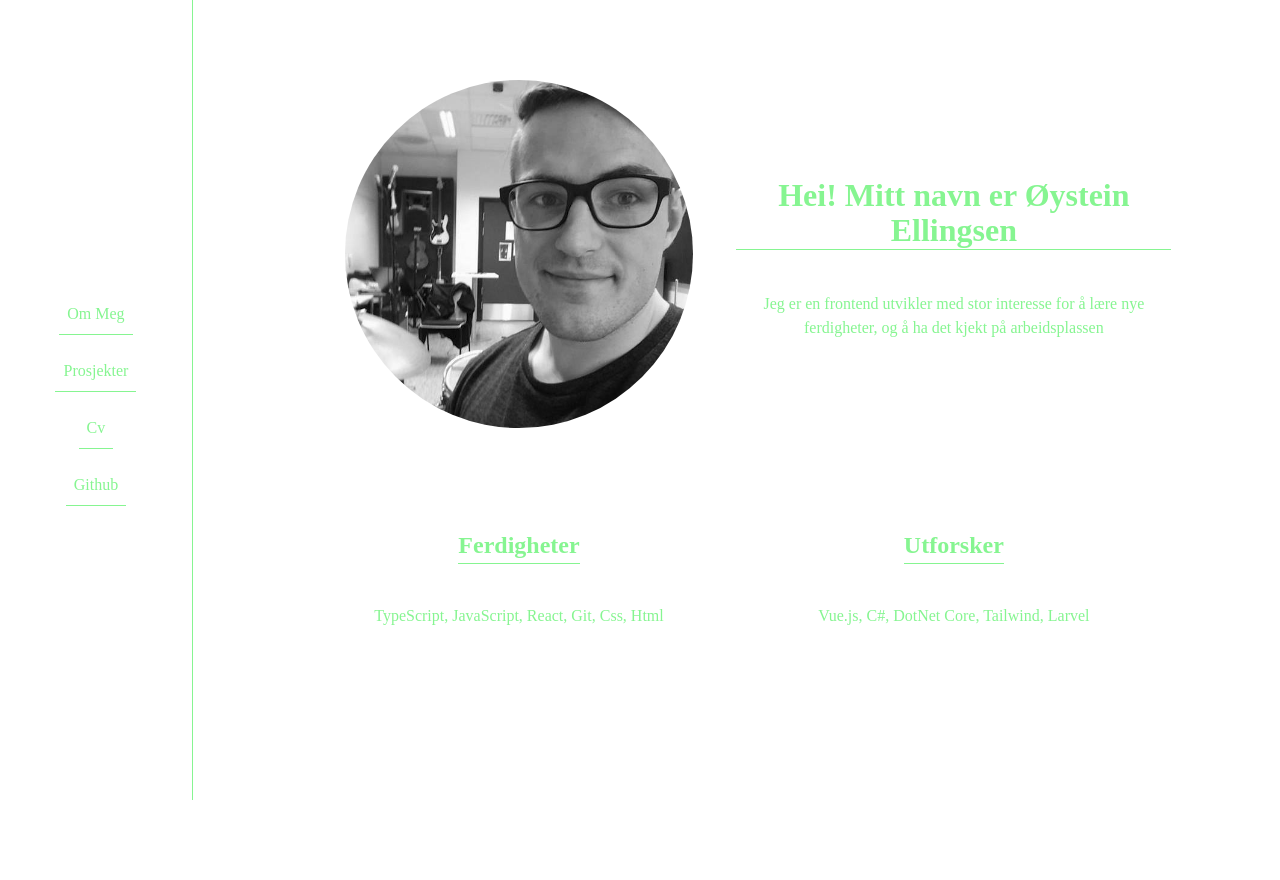
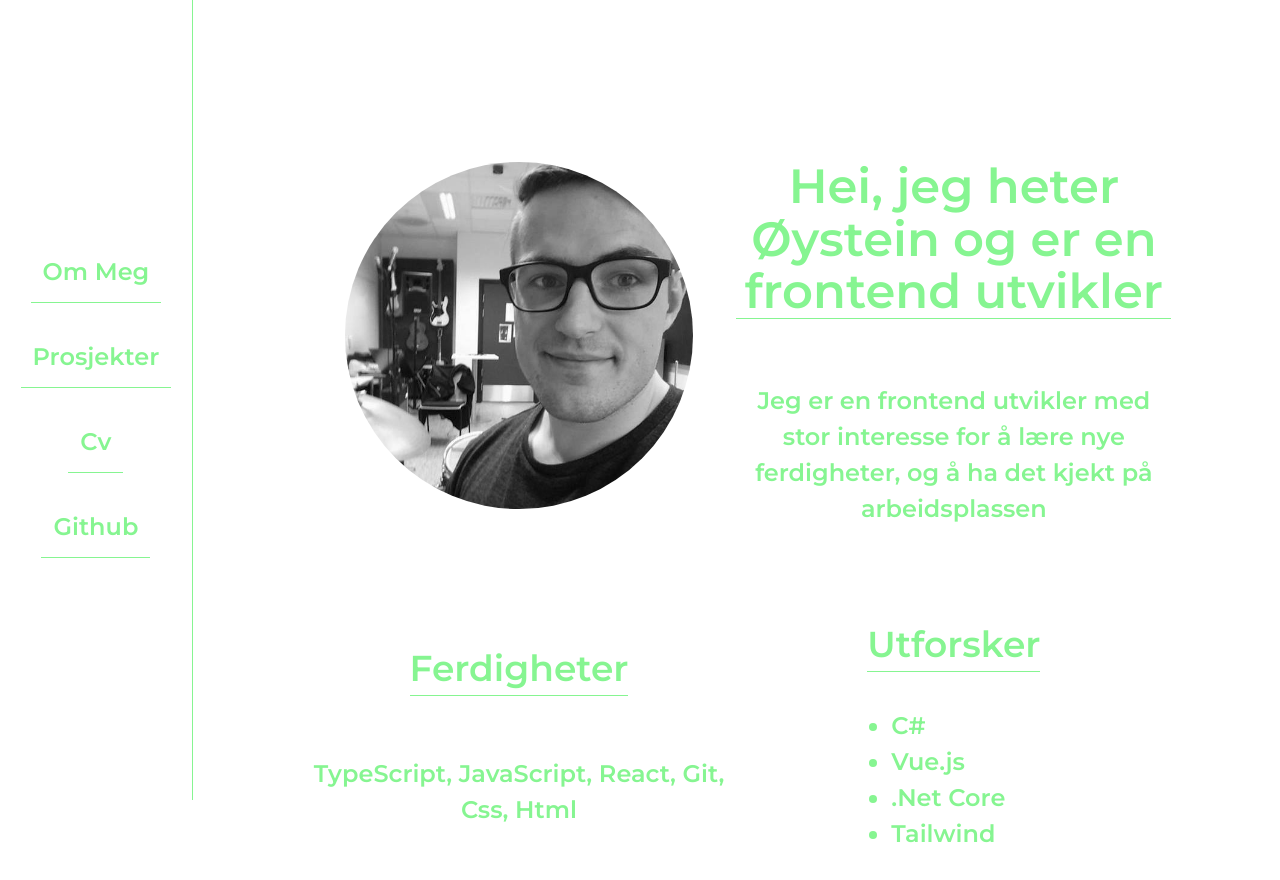
Before and after one commit to OysteinKoder/portfolio, a React (Vite) app: page / in a window 1280 px wide. Shown: the top 880 px of the page. Before the commit the page ends 800 px from the top, so only its background shows below. Built offline with nearby package versions, Linux system fonts and the light colour scheme.

Commit message:
continued work on card component

```diff
--- a/index.html
+++ b/index.html
@@ -6,9 +6,10 @@
     <link rel="preconnect" href="https://fonts.googleapis.com" />
     <link rel="preconnect" href="https://fonts.gstatic.com" crossorigin />
     <link
-      href="https://fonts.googleapis.com/css2?family=Lato:ital,wght@0,400;1,900&display=swap"
+      href="https://fonts.googleapis.com/css2?family=Montserrat:wght@200;400;600&display=swap"
       rel="stylesheet"
     />
+
     <meta name="viewport" content="width=device-width, initial-scale=1.0" />
     <title>Vite + React + TS</title>
   </head>
--- a/src/components/Card.tsx
+++ b/src/components/Card.tsx
@@ -4,6 +4,7 @@ import {
   CardTitle,
   StyledCard,
   StyledCardImage,
+  StyledUl,
 } from "./card/cardStyles";
 import { FC } from "react";
 
@@ -11,6 +12,8 @@ const techIcons = {
   react:
     "https://upload.wikimedia.org/wikipedia/commons/thumb/a/a7/React-icon.svg/1280px-React-icon.svg.png",
 };
+
+const skills = ["C#", "Vue.js", ".Net Core", "Tailwind"];
 
 interface CardProps {
   variant?: "image" | "titleAndText" | "headerAndText" | "headerAndImage";
@@ -21,7 +24,7 @@ interface CardProps {
   bottomLeftTitle?: string;
   bottomLeftText?: string;
   bottomRightTitle?: string;
-  bottomRightText?: string;
+  bottomRightList?: string;
 }
 
 const Card: FC<CardProps> = ({
@@ -33,7 +36,7 @@ const Card: FC<CardProps> = ({
   bottomLeftTitle: bottomLeftTitle,
   bottomLeftText: bottomLeftText,
   bottomRightTitle: bottomRightTitle,
-  bottomRightText: bottomRightText,
+  bottomRightList: bottomRightList,
 }) => {
   if (variant === "image") {
     return (
@@ -48,8 +51,14 @@ const Card: FC<CardProps> = ({
           <p>{bottomLeftText}</p>
         </CardSection>
         <CardSection>
-          <CardHeading>{bottomRightTitle}</CardHeading>
-          <p>{bottomRightText}</p>
+          <div>
+            <CardHeading>{bottomRightTitle}</CardHeading>
+            <StyledUl>
+              {skills.map((skill, idx) => (
+                <li key={idx}>{skill}</li>
+              ))}
+            </StyledUl>
+          </div>
         </CardSection>
       </StyledCard>
     );
--- a/src/components/card/cardStyles.ts
+++ b/src/components/card/cardStyles.ts
@@ -50,3 +50,8 @@ export const CardSection = styled.div`
   justify-content: center;
   align-items: center;
 `;
+
+export const StyledUl = styled.ul`
+  padding-left: 1rem;
+  text-align: left;
+`;
--- a/src/globalStyle.ts
+++ b/src/globalStyle.ts
@@ -12,9 +12,10 @@ html {
   height: 100vh;
 
   margin: 0 auto;
-  font-family: 'Fugaz One', cursive;
+  font-family: 'Montserrat', sans-serif;
   line-height: 1.5;
-  font-weight: 400;
+  font-weight: 600;
+  font-size: 1.5em;
 
   color-scheme: light dark;
   color: rgba(255, 255, 255, 0.87);
--- a/src/pages/LandingPage.tsx
+++ b/src/pages/LandingPage.tsx
@@ -20,12 +20,12 @@ function LandingPage() {
           <Card
             variant="image"
             topLeftImage={profilBilde}
-            topRightTitle="Hei! Mitt navn er Øystein Ellingsen"
+            topRightTitle="Hei, jeg heter Øystein og er en frontend utvikler"
             topRightText="Jeg er en frontend utvikler med stor interesse for å lære nye ferdigheter, og å ha det kjekt på arbeidsplassen"
             bottomLeftTitle="Ferdigheter"
             bottomLeftText="TypeScript, JavaScript, React, Git, Css, Html"
             bottomRightTitle="Utforsker"
-            bottomRightText="Vue.js, C#, DotNet Core, Tailwind, Larvel"
+            bottomRightList="Vue.js, C#, DotNet Core, Tailwind, Larvel"
           />
         </MainContent>
       </FlexWrapper>
```
